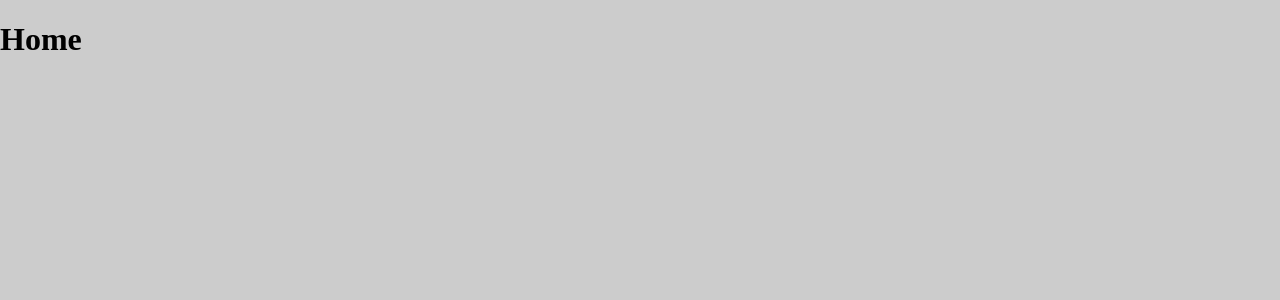
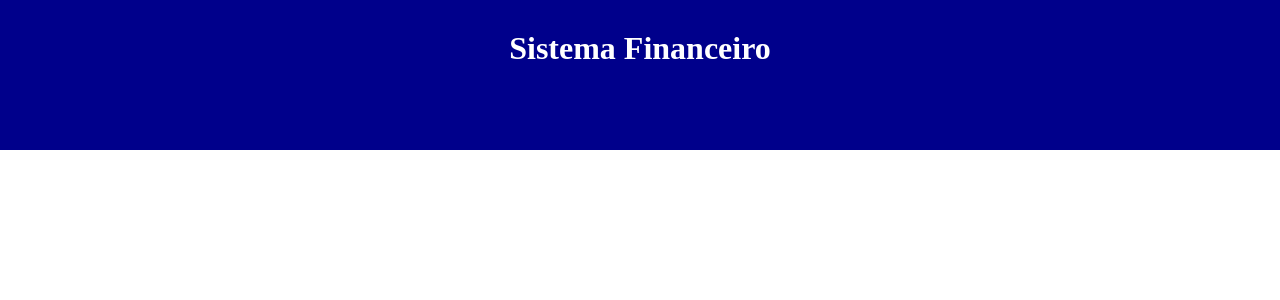
Before and after one commit to MateusMaciel340/expense-tracker, a React (Create React App) app: page / in a window 1280 px wide. Shown: the top 300 px of the page. Built offline with nearby package versions, Linux system fonts and the light colour scheme.

Commit message:
Criando estrutura e estilo do sistema

```diff
--- a/src/pages/index.tsx
+++ b/src/pages/index.tsx
@@ -1,7 +1,19 @@
+import * as C from "../styles/GlobalStyle";
+
 export const Home = () => {
     return(
-        <>
-            <h1>Home</h1>
-        </>
+        <C.Container>
+            <C.Header>
+                <C.HeaderText>Sistema Financeiro</C.HeaderText>
+            </C.Header>
+            <C.Body>
+                {/* Área de informações */}
+
+                {/* Área de inserção */}
+
+                {/* Tabela de item */}
+
+            </C.Body>
+        </C.Container>
     )
 }
--- a/src/styles/GlobalStyle.ts
+++ b/src/styles/GlobalStyle.ts
@@ -2,7 +2,20 @@
 
 export const GlobalStyle = createGlobalStyle`
     body{
-        background-color: #ccc;
-        padding: 0; margin: 0;
+        padding: 0; margin: 0; box-sizing: border-box;
     }
 `
+
+export const Container = styled.div``;
+
+export const Header = styled.div`
+    background-color: darkblue; height: 150px; text-align: center;
+`;
+
+export const HeaderText = styled.h1`
+    margin: 0; padding: 0; color: #FFF; padding-top: 30px;
+`;
+
+export const Body = styled.div`
+    margin: auto; max-width: 980px; margin-bottom: 50px;
+`;
```
